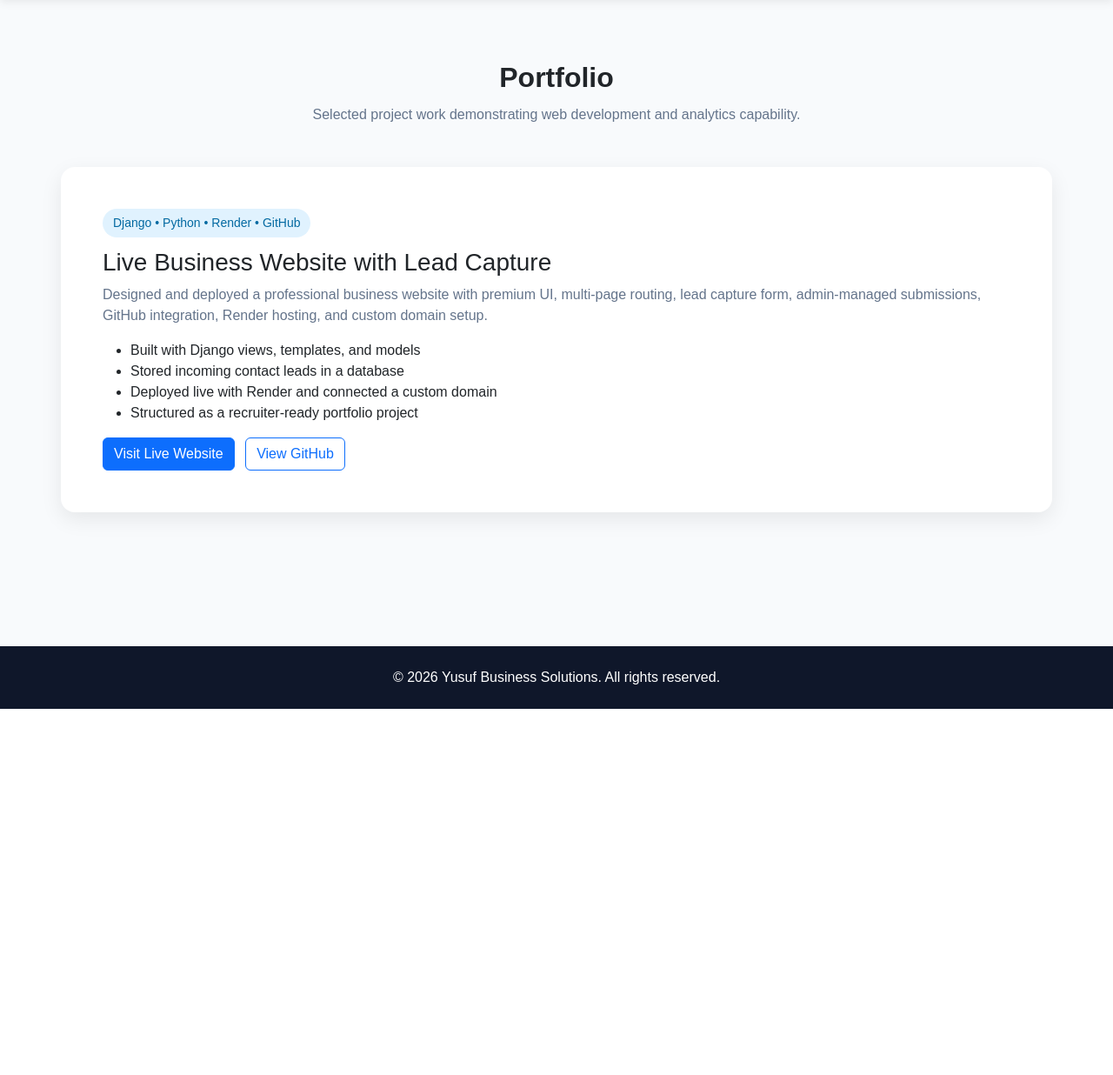
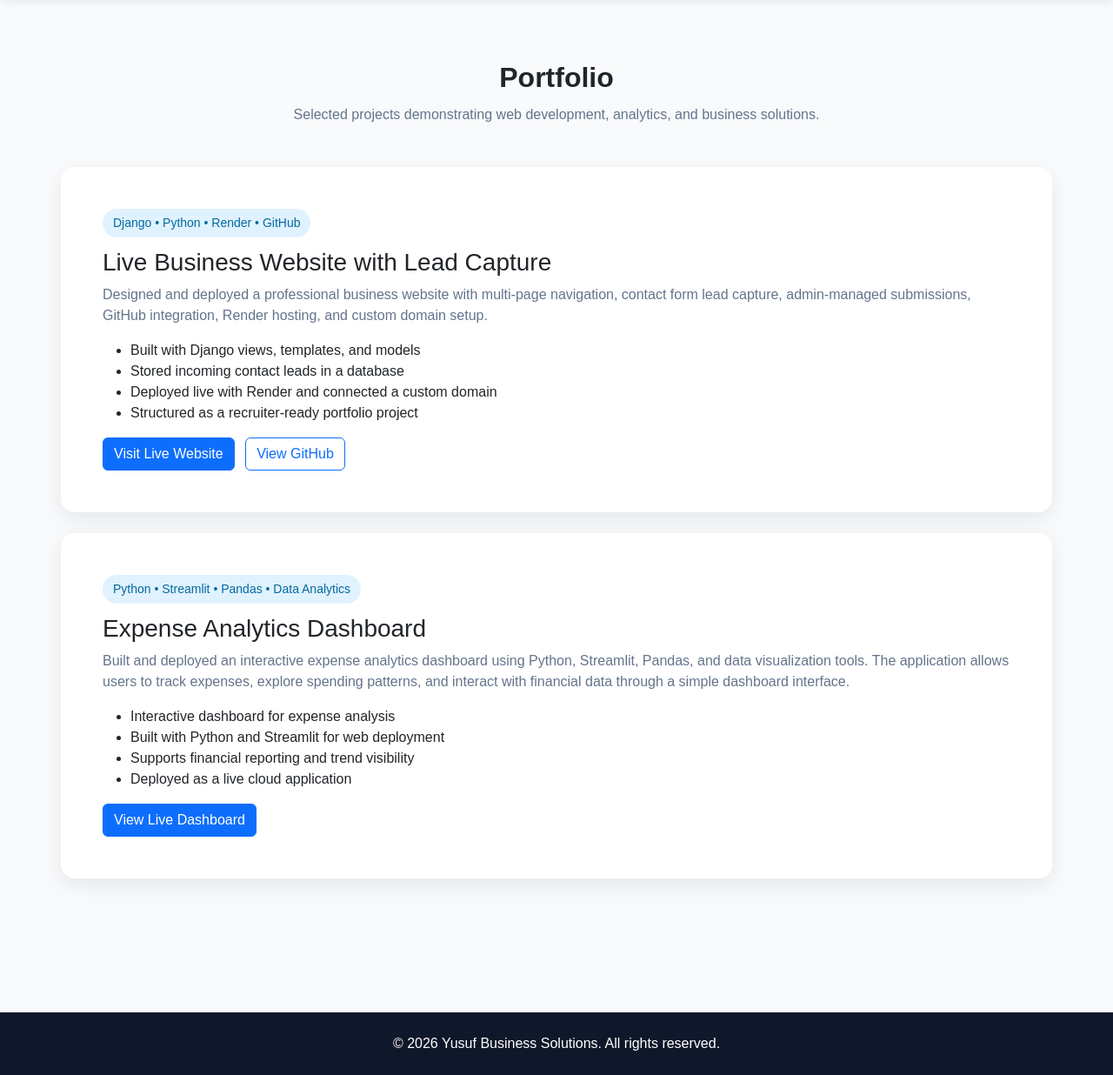
Before and after one commit to shaw545/django-business-website, a Django app: page /portfolio/ in a window 1280 px wide. Shown: the part 56-1292 px from the top of the page at 87% size. Before the commit the page ends 871 px from the top, so only its background shows below. Run offline with Django 5.2, Linux system fonts and the light colour scheme.

Commit message:
Add expense dashboard to portfolio

```diff
--- a/website/templates/portfolio.html
+++ b/website/templates/portfolio.html
@@ -6,7 +6,7 @@
 <div class="container section-padding">
     <div class="text-center mb-5">
         <h2 class="section-title">Portfolio</h2>
-        <p class="muted-text">Selected project work demonstrating web development and analytics capability.</p>
+        <p class="muted-text">Selected projects demonstrating web development, analytics, and business solutions.</p>
     </div>
 
     <div class="card shadow-soft mb-4">
@@ -14,8 +14,9 @@
             <span class="portfolio-badge">Django • Python • Render • GitHub</span>
             <h3>Live Business Website with Lead Capture</h3>
             <p class="muted-text">
-                Designed and deployed a professional business website with premium UI, multi-page routing,
-                lead capture form, admin-managed submissions, GitHub integration, Render hosting, and custom domain setup.
+                Designed and deployed a professional business website with multi-page navigation,
+                contact form lead capture, admin-managed submissions, GitHub integration,
+                Render hosting, and custom domain setup.
             </p>
             <ul>
                 <li>Built with Django views, templates, and models</li>
@@ -27,24 +28,25 @@
             <a href="https://github.com/shaw545/django-business-website" class="btn btn-outline-primary ms-2" target="_blank">View GitHub</a>
         </div>
     </div>
-</div>
-{% endblock %}
 
     <div class="card shadow-soft mb-4">
         <div class="card-body p-5">
-        <span class="portfolio-badge">Python • Streamlit • Data Analytics</span>
+            <span class="portfolio-badge">Python • Streamlit • Pandas • Data Analytics</span>
             <h3>Expense Analytics Dashboard</h3>
             <p class="muted-text">
                 Built and deployed an interactive expense analytics dashboard using Python,
-            Streamlit, Pandas, and Matplotlib. The application allows users to track expenses,
-            filter spending by category and date, visualize trends, and export reports.
+                Streamlit, Pandas, and data visualization tools. The application allows users
+                to track expenses, explore spending patterns, and interact with financial data
+                through a simple dashboard interface.
             </p>
             <ul>
-            <li>Interactive dashboard for expense tracking and reporting</li>
-            <li>Category and date filtering for better financial analysis</li>
-            <li>Charts and visual summaries for decision-making</li>
-            <li>Deployed as a live web application</li>
+                <li>Interactive dashboard for expense analysis</li>
+                <li>Built with Python and Streamlit for web deployment</li>
+                <li>Supports financial reporting and trend visibility</li>
+                <li>Deployed as a live cloud application</li>
             </ul>
-        <a href="https://expense-dashboard-python-m9thbpzmuf6mydamamyo4z.streamlit.app/" class="btn btn-primary" target="_blank">View Live Project</a>
+            <a href="https://expense-dashboard-python-m9thbpzmuf6mydamamyo4z.streamlit.app/" class="btn btn-primary" target="_blank">View Live Dashboard</a>
         </div>
     </div>
+</div>
+{% endblock %}
```
Lines whose indentation alone changed are shown as unchanged.
